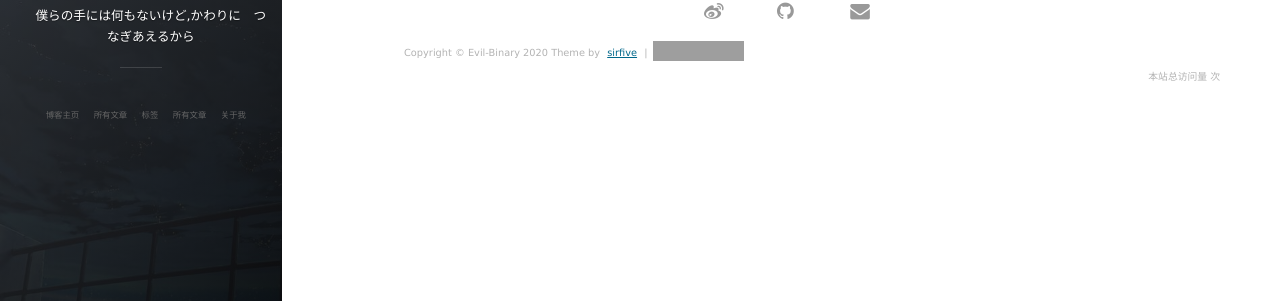
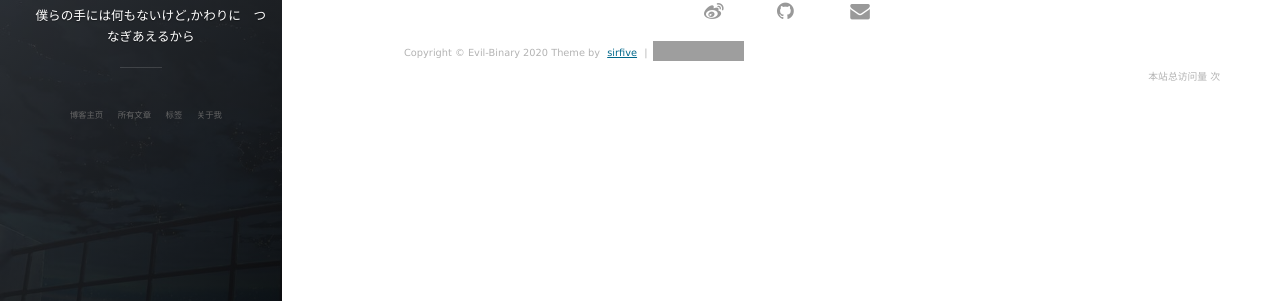
Before and after one commit to Tokisaki-Galaxy/Tokisaki-Galaxy.github.io, a Jekyll site: the page built from about.md, in a window 1280 px wide. Shown: the part 490-791 px from the top of the page. Built offline with Jekyll 4.4.1, drawn with Linux system fonts in a browser that asks for light colours; nearby versions of some CDN libraries; comment, search, counter and statistics services are not loaded; grey boxes are pictures that could not be loaded.

Commit message:
Update _config.yml

```diff
--- a/_config.yml
+++ b/_config.yml
@@ -62,7 +62,7 @@ nav:
     #文章过少，暂时不需要分标签和所有文章
     - {title: 所有文章, description: archive, url: '/archive'}
     - {title: 标签, description: tags, url: '/tags'}
-    - {title: 所有文章, description: tags, url: '/tags'}
+    #- {title: 所有文章, description: tags, url: '/tags'}
     - {title: 关于我, description: about, url: '/about'}
 
 
```
